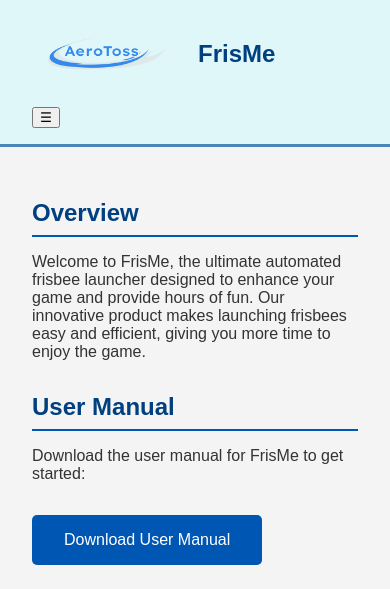
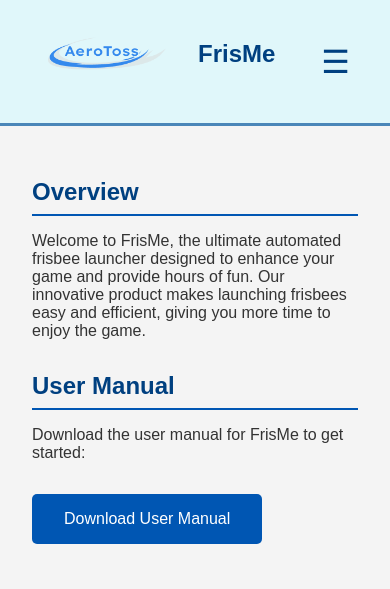
Before and after one commit to Sinahag/frisme, a plain HTML site: page index.html in a window 390 px wide. Shown: the top 589 px of the page. Drawn offline with Linux system fonts and the light colour scheme.

Commit message:
added styling mobile menu

```diff
--- a/styles.css
+++ b/styles.css
@@ -78,7 +78,6 @@ nav {
         display: flex; /* Show menu by default on desktop */
     }
 }
-
 /* Mobile styles */
 @media (max-width: 768px) {
     .nav-links {
@@ -94,19 +93,28 @@ nav {
         box-shadow: 0 4px 6px rgba(0, 0, 0, 0.1);
         z-index: 1000;
         overflow-y: auto; /* Scroll if needed */
+        transition: transform 0.3s ease; /* Smooth transition */
+        transform: translateY(-100%); /* Initially hide above the viewport */
     }
 
     .nav-links.active {
         display: flex; /* Show menu when active */
+        transform: translateY(0); /* Slide down into view */
     }
 
     .nav-toggle {
         display: block; /* Show the toggle button on small screens */
+        font-size: 2rem; /* Larger button for easier access */
+        background: none;
+        border: none;
+        cursor: pointer;
+        color: #004080;
+        padding: 0.5rem; /* Add some padding for click area */
+        margin: 0;
     }
 
     .header-content {
-        flex-direction: column;
-        align-items: flex-start;
+        position: relative; /* Make sure header is a containing block */
     }
 
     .logo-title {
@@ -118,6 +126,8 @@ nav {
         font-size: 1.25rem; /* Larger font size for better readability */
         border-bottom: 1px solid #004080; /* Border between items */
         text-align: center; /* Center-align text */
+        color: #004080; /* Ensure text color is visible */
+        text-decoration: none; /* Remove underline */
     }
 
     .nav-links a:last-child {
```
Also changed, not shown: scripts.js (line endings or trailing spaces).
